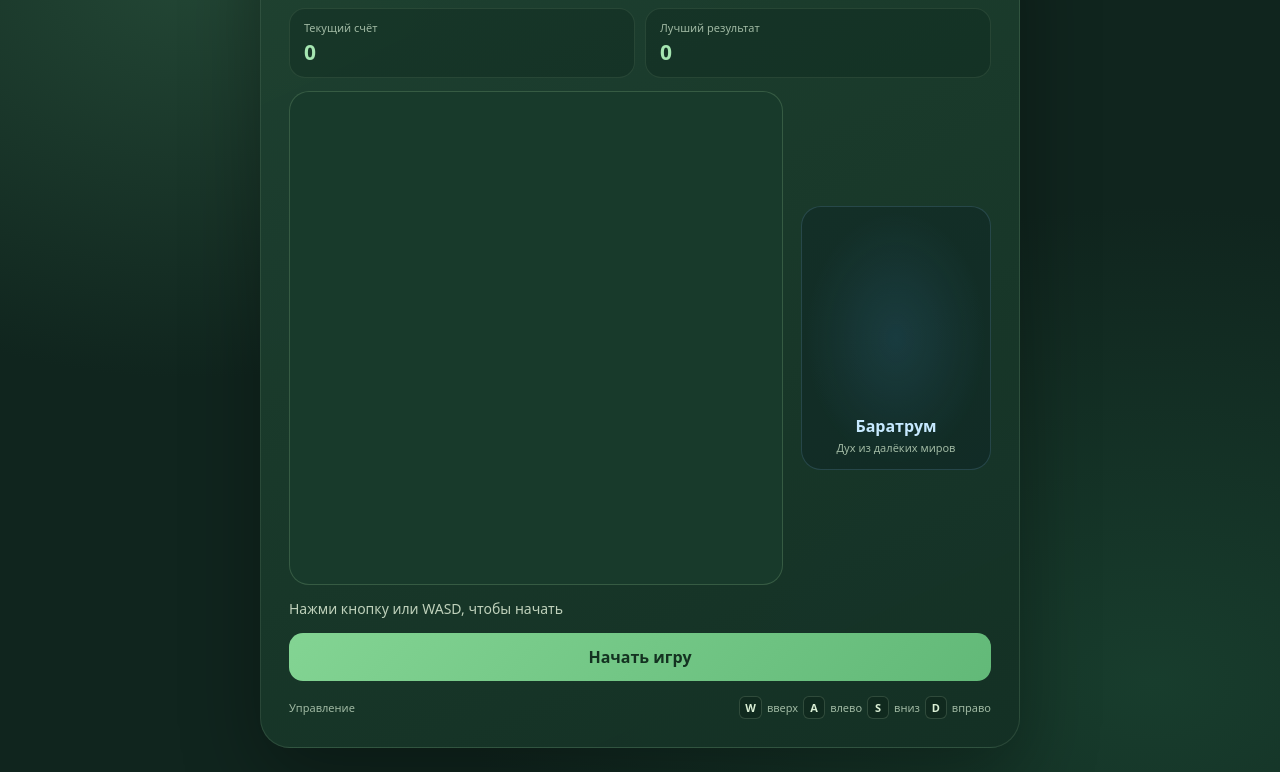
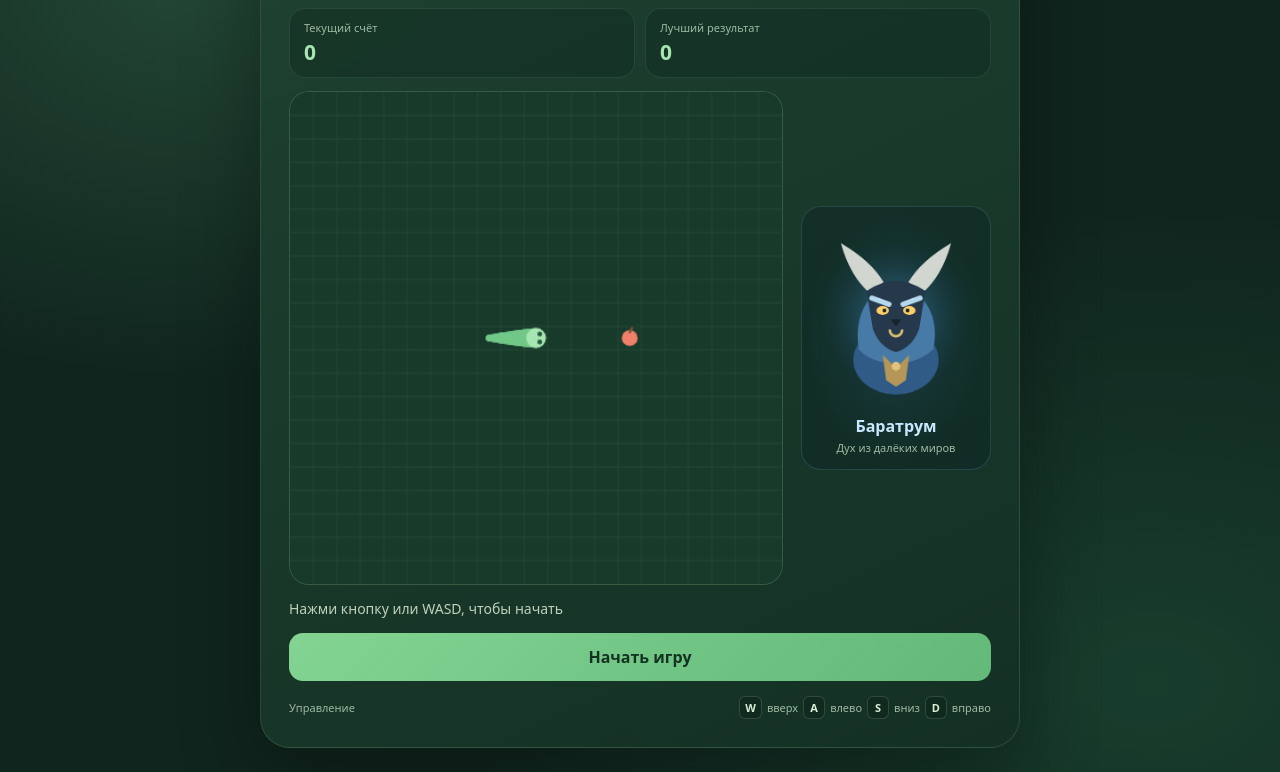
Before and after one commit to tupovdaun4-maker/snake, a plain HTML site: page index.html in a window 1280 px wide. Shown: the part 119-891 px from the top of the page. Drawn offline with Linux system fonts and the light colour scheme.

Commit message:
Update index.html

```diff
--- a/index.html
+++ b/index.html
@@ -395,54 +395,13 @@ function draw(progress = 1) {
   ctx.lineWidth = 1;
   for (let i = 1; i < cells; i++) {
     const position = i * cellSize;
-    const cornerRadius = cellSize * 0.45; // Радиус скругления углов (от 0.1 до 0.5)
-
-  ctx.beginPath();
-  ctx.moveTo(points.at(0).x, points.at(0).y);
-
-  for (let i = 1; i < points.length - 1; i++) {
-    const prev = points.at(i - 1);
-    const curr = points.at(i);
-    const next = points.at(i + 1);
-
-    const d1 = Math.hypot(curr.x - prev.x, curr.y - prev.y);
-    const d2 = Math.hypot(next.x - curr.x, next.y - curr.y);
-
-    // Если змейка в этом месте проходит сквозь стену, разрываем линию.
-    if (d1 > cellSize * 2 || d2 > cellSize * 2) {
-      ctx.lineTo(curr.x, curr.y);
-      ctx.stroke();
-      ctx.beginPath();
-      ctx.moveTo(next.x, next.y);
-      continue;
-    }
-
-    // Вычисляем точки начала и конца скругления (не больше половины длины сегмента).
-    const r1 = Math.min(cornerRadius, d1 * 0.5);
-    const r2 = Math.min(cornerRadius, d2 * 0.5);
-
-    if (r1 > 0.1 && r2 > 0.1) {
-      const startX = curr.x - ((curr.x - prev.x) / d1) * r1;
-      const startY = curr.y - ((curr.y - prev.y) / d1) * r1;
-      const endX = curr.x + ((next.x - curr.x) / d2) * r2;
-      const endY = curr.y + ((next.y - curr.y) / d2) * r2;
-
-      ctx.lineTo(startX, startY);
-      ctx.quadraticCurveTo(curr.x, curr.y, endX, endY);
-    } else {
-      ctx.lineTo(curr.x, curr.y);
-    }
+    ctx.beginPath();
+    ctx.moveTo(position, 0);
+    ctx.lineTo(position, canvas.height);
+    ctx.moveTo(0, position);
+    ctx.lineTo(canvas.width, position);
+    ctx.stroke();
   }
-
-  // Доводим линию до самого кончика хвоста.
-  if (points.length > 1) {
-    const prev = points.at(-2);
-    const last = points.at(-1);
-    if (Math.hypot(last.x - prev.x, last.y - prev.y) <= cellSize * 2) {
-      ctx.lineTo(last.x, last.y);
-    }
-  }
-  ctx.stroke();
 
   // Яблоко.
   const appleX = (food.x + 0.5) * cellSize;
@@ -460,51 +419,116 @@ function draw(progress = 1) {
   ctx.lineTo(appleX + 2, appleY - cellSize * 0.43);
   ctx.stroke();
 
-  // Цельная змейка с закруглёнными краями.
+  // Реалистичная змейка с плавным сужением к хвосту и скруглёнными дугами.
   const points = getVisualPoints(progress);
   if (points.length === 0) return;
 
-  const bodyWidth = cellSize * 0.78;
-  ctx.lineCap = "round";
-  ctx.lineJoin = "round";
-  ctx.strokeStyle = "#72c888";
-  ctx.lineWidth = bodyWidth;
+  const headRadius = cellSize * 0.42;
+  const tailRadius = cellSize * 0.14;
+  const cornerRadius = cellSize * 0.45;
 
-  ctx.beginPath();
-  ctx.moveTo(points.at(0).x, points.at(0).y);
+  const segments = [];
+  let cursor = points.at(0);
 
-  for (let i = 1; i < points.length; i++) {
-    const p1 = points[i - 1];
-    const p2 = points[i];
-    if (Math.abs(p2.x - p1.x) > cellSize * 2 || Math.abs(p2.y - p1.y) > cellSize * 2) {
-      ctx.stroke();
-      ctx.beginPath();
-      ctx.moveTo(p2.x, p2.y);
+  for (let i = 1; i < points.length - 1; i++) {
+    const prev = points.at(i - 1);
+    const curr = points.at(i);
+    const next = points.at(i + 1);
+
+    const d1 = Math.hypot(curr.x - prev.x, curr.y - prev.y);
+    const d2 = Math.hypot(next.x - curr.x, next.y - curr.y);
+
+    if (d1 > cellSize * 2 || d2 > cellSize * 2) {
+      segments.push({ type: "line", p0: cursor, p1: curr });
+      cursor = next;
+      continue;
+    }
+
+    const r1 = Math.min(cornerRadius, d1 * 0.5);
+    const r2 = Math.min(cornerRadius, d2 * 0.5);
+
+    if (r1 > 0.1 && r2 > 0.1) {
+      const startPt = {
+        x: curr.x - ((curr.x - prev.x) / d1) * r1,
+        y: curr.y - ((curr.y - prev.y) / d1) * r1
+      };
+      const endPt = {
+        x: curr.x + ((next.x - curr.x) / d2) * r2,
+        y: curr.y + ((next.y - curr.y) / d2) * r2
+      };
+
+      segments.push({ type: "line", p0: cursor, p1: startPt });
+      segments.push({ type: "curve", p0: startPt, p1: curr, p2: endPt });
+      cursor = endPt;
     } else {
-      ctx.lineTo(p2.x, p2.y);
+      segments.push({ type: "line", p0: cursor, p1: curr });
+      cursor = curr;
     }
   }
-  ctx.stroke();
 
-  // Голова (цветовой акцент и глаза).
+  if (points.length > 1) {
+    const prev = points.at(-2);
+    const last = points.at(-1);
+    if (Math.hypot(last.x - prev.x, last.y - prev.y) <= cellSize * 2) {
+      segments.push({ type: "line", p0: cursor, p1: last });
+    }
+  }
+
+  let totalLength = 0;
+  for (const seg of segments) {
+    seg.len = seg.type === "line"
+      ? Math.hypot(seg.p1.x - seg.p0.x, seg.p1.y - seg.p0.y)
+      : (Math.hypot(seg.p1.x - seg.p0.x, seg.p1.y - seg.p0.y) +
+         Math.hypot(seg.p2.x - seg.p1.x, seg.p2.y - seg.p1.y)) * 0.85;
+    totalLength += seg.len;
+  }
+
+  ctx.fillStyle = "#72c888";
+  let passedLength = 0;
+
+  for (const seg of segments) {
+    const steps = Math.max(1, Math.ceil(seg.len / 1.5));
+    for (let s = 0; s <= steps; s++) {
+      const t = s / steps;
+      const ratio = totalLength > 0 ? (passedLength + seg.len * t) / totalLength : 0;
+      const radius = headRadius - (headRadius - tailRadius) * Math.pow(ratio, 1.3);
+
+      let x, y;
+      if (seg.type === "line") {
+        x = seg.p0.x + (seg.p1.x - seg.p0.x) * t;
+        y = seg.p0.y + (seg.p1.y - seg.p0.y) * t;
+      } else {
+        const inv = 1 - t;
+        x = inv * inv * seg.p0.x + 2 * inv * t * seg.p1.x + t * t * seg.p2.x;
+        y = inv * inv * seg.p0.y + 2 * inv * t * seg.p1.y + t * t * seg.p2.y;
+      }
+
+      ctx.beginPath();
+      ctx.arc(x, y, radius, 0, Math.PI * 2);
+      ctx.fill();
+    }
+    passedLength += seg.len;
+  }
+
+  // Голова и глаза.
   const head = points.at(0);
   ctx.fillStyle = "#a5e6b1";
   ctx.beginPath();
-  ctx.arc(head.x, head.y, bodyWidth / 2, 0, Math.PI * 2);
+  ctx.arc(head.x, head.y, headRadius, 0, Math.PI * 2);
   ctx.fill();
 
   ctx.fillStyle = "#24543a";
   if (direction.x !== 0) {
     const eyeX = head.x + direction.x * cellSize * 0.16;
     ctx.beginPath();
-    ctx.arc(eyeX, head.y - cellSize * 0.16, 2, 0, Math.PI * 2);
-    ctx.arc(eyeX, head.y + cellSize * 0.16, 2, 0, Math.PI * 2);
+    ctx.arc(eyeX, head.y - cellSize * 0.17, 2.1, 0, Math.PI * 2);
+    ctx.arc(eyeX, head.y + cellSize * 0.17, 2.1, 0, Math.PI * 2);
     ctx.fill();
   } else {
     const eyeY = head.y + direction.y * cellSize * 0.16;
     ctx.beginPath();
-    ctx.arc(head.x - cellSize * 0.16, eyeY, 2, 0, Math.PI * 2);
-    ctx.arc(head.x + cellSize * 0.16, eyeY, 2, 0, Math.PI * 2);
+    ctx.arc(head.x - cellSize * 0.17, eyeY, 2.1, 0, Math.PI * 2);
+    ctx.arc(head.x + cellSize * 0.17, eyeY, 2.1, 0, Math.PI * 2);
     ctx.fill();
   }
 }
```
